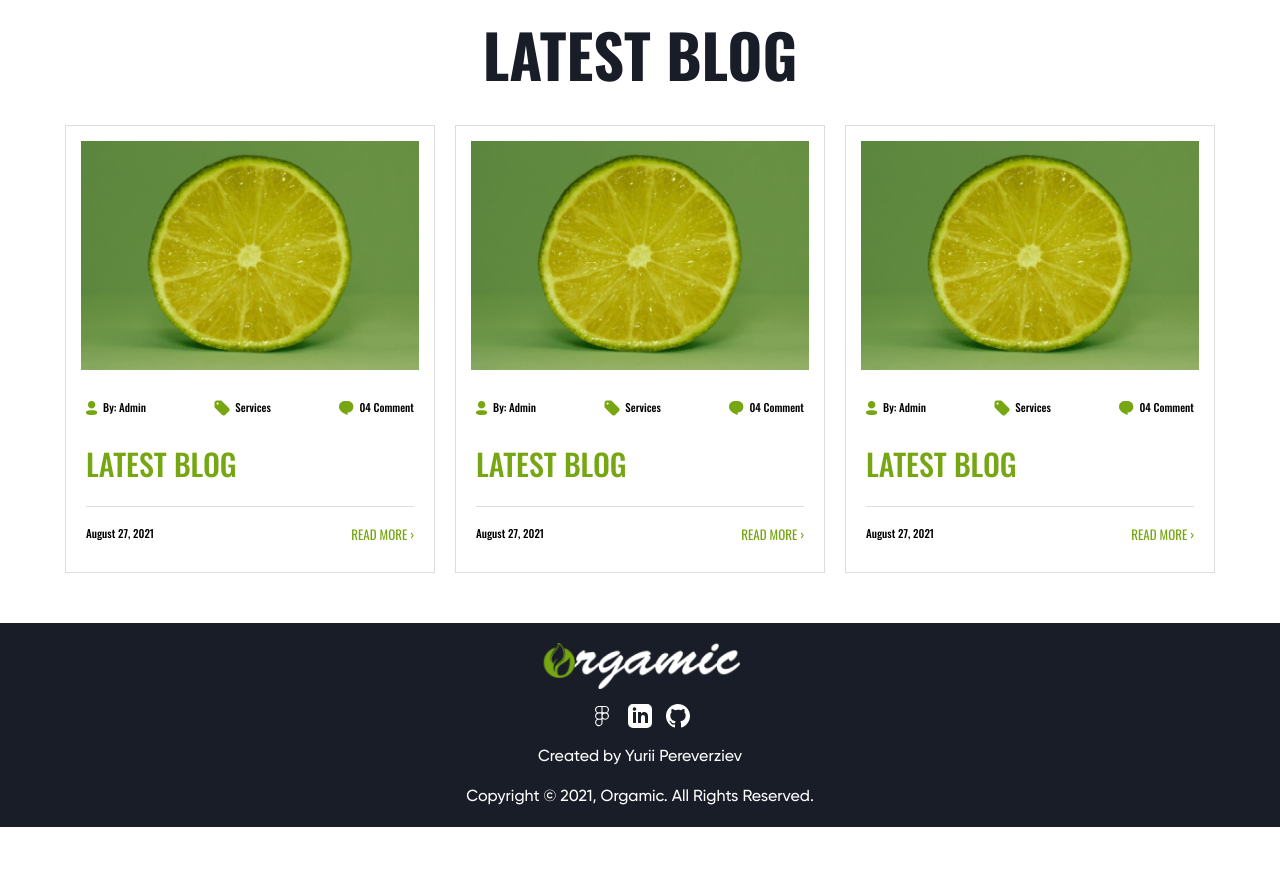
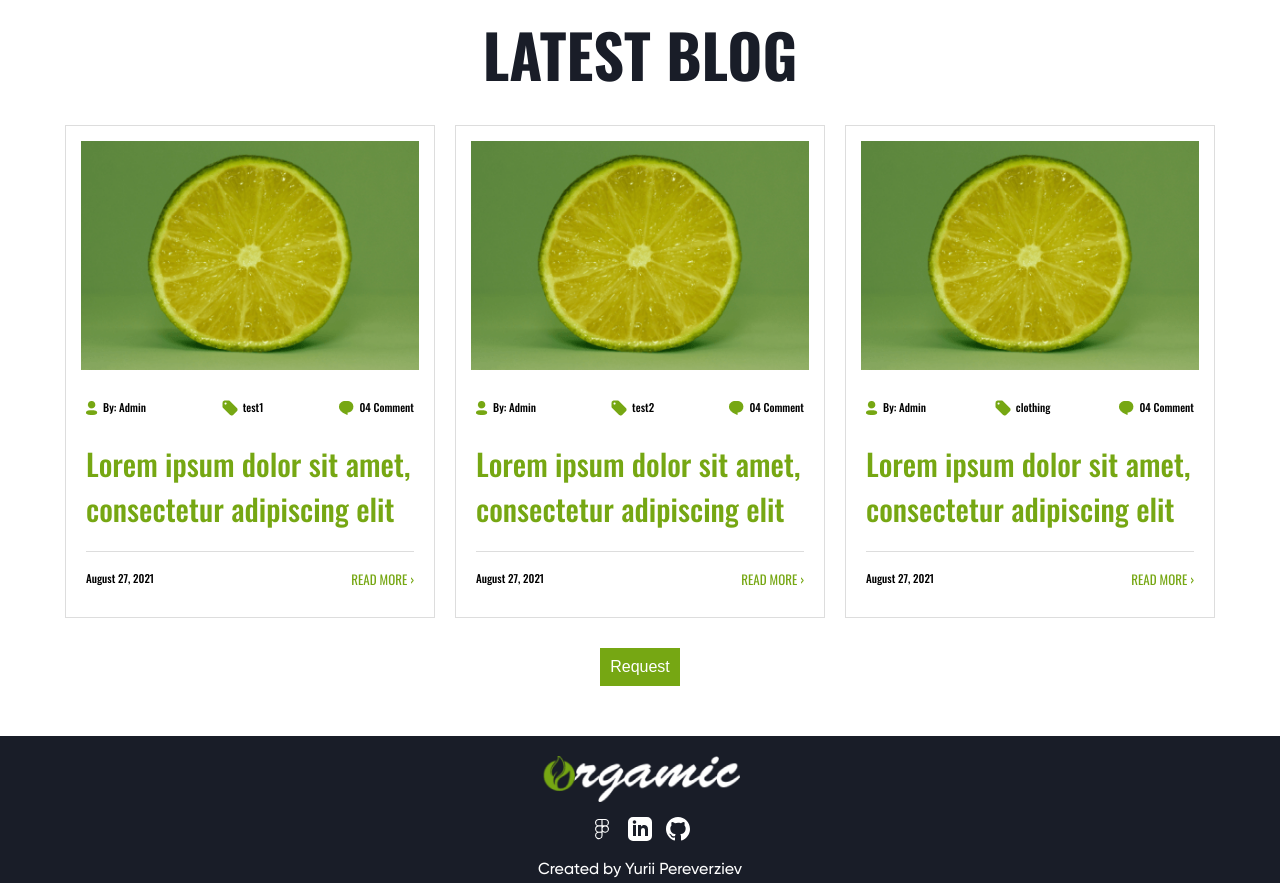
Before and after one commit to yuriipereverziev/Organic, a React (Create React App) app: page / in a window 1280 px wide. Shown: the part 3000-3883 px from the top of the page. Before the commit the page ends 3827 px from the top, so only its background shows below. Built offline with nearby package versions, Linux system fonts and the light colour scheme; no server answers.

Commit message:
add: reduce

```diff
--- a/package.json
+++ b/package.json
@@ -7,6 +7,7 @@
     "@testing-library/jest-dom": "^5.16.4",
     "@testing-library/react": "^13.1.1",
     "@testing-library/user-event": "^13.5.0",
+    "axios": "^0.27.2",
     "i18next": "^21.8.13",
     "i18next-browser-languagedetector": "^6.1.4",
     "prop-types": "^15.8.1",
--- a/src/App.js
+++ b/src/App.js
@@ -5,7 +5,6 @@ import ErrorBoundary from './components/ErrorBoundry/ErrorBoundary';
 import { ThemeProvider } from './context/ThemeDark/ThemeContext';
 import Root from './components/Root/Root';
 import './i18n';
-
 import store from './store/store';
 
 const App = () => {
--- a/src/components/News/News.js
+++ b/src/components/News/News.js
@@ -1,14 +1,51 @@
-import React from 'react';
+import React, { useEffect, useState } from 'react';
+import { useDispatch, useSelector } from 'react-redux';
+import axios from 'axios';
 import NewsItem from './NewsItem';
+import { updateNews } from '../../store/actions';
 
 const News = () => {
+  const dispatch = useDispatch();
+  const content = useSelector((state) => state.dataNews);
+  const [loading, setLoading] = useState(false);
+
+  const getRequest = (url) => {
+    setLoading(true);
+    axios.get(url)
+      .then((res) => {
+        setLoading(false);
+        dispatch(updateNews(res.data));
+      })
+      .catch((err) => {
+        setLoading(false);
+        throw new Error(
+          `Could not fetch ${url}, message: "${err.message}."`
+        );
+      });
+  };
+
+  useEffect(() => {
+    getRequest('https://fakestoreapi.com/products?limit=3');
+  }, []);
+
+  const spinner = loading ? 'Loading...' : null;
+  const textBtn = !loading ? 'Request' : null;
+
   return (
     <section className="block news">
       <div className="container">
         <h2 className="news__title title">LATEST BLOG</h2>
 
-        <NewsItem />
+        <NewsItem content={content} />
 
+        <button
+          type="button"
+          className="news__btn btn active"
+          onClick={() => getRequest('https://fakestoreapi.com/products?limit=1')}
+        >
+          {spinner}
+          {textBtn}
+        </button>
       </div>
     </section>
   );
--- a/src/components/News/NewsItem.js
+++ b/src/components/News/NewsItem.js
@@ -1,59 +1,24 @@
-import React, { useState } from 'react';
+import React from 'react';
 import './scss/News.scss';
-import name from '../../assets/img/name.png';
-import tags from '../../assets/img/tags.png';
-import comment from '../../assets/img/comment.png';
-import image from '../../assets/img/news-lime.png';
+import PropTypes from 'prop-types';
 import NewsView from './NewsView';
 
-const NewsItem = () => {
-  const dataNews = [
-    {
-      id: 1,
-      title: 'LATEST BLOG',
-      category: 'Services',
-      image,
-      name,
-      tags,
-      comment,
-    },
-    {
-      id: 2,
-      title: 'LATEST BLOG',
-      category: 'Services',
-      image,
-      name,
-      tags,
-      comment,
-    },
-    {
-      id: 3,
-      title: 'LATEST BLOG',
-      category: 'Services',
-      image,
-      name,
-      tags,
-      comment,
-    },
-  ];
-
-  const [data] = useState(dataNews);
-
+const NewsItem = ({ content }) => {
   return (
-    <ul className="news-list">
-      {data.map((news) => (
+    <div className="news-list">
+      {content.map((newsData) => (
         <NewsView
-          key={news.id}
-          image={news.image}
-          name={news.name}
-          tags={news.tags}
-          category={news.category}
-          comment={news.comment}
-          title={news.title}
+          key={newsData.id}
+          title={newsData.title}
+          category={newsData.category}
         />
       ))}
-    </ul>
+    </div>
   );
 };
 
+NewsItem.propTypes = {
+  content: PropTypes.arrayOf(PropTypes.shape({})).isRequired,
+};
+
 export default NewsItem;
--- a/src/components/News/NewsView.js
+++ b/src/components/News/NewsView.js
@@ -1,16 +1,15 @@
 import React from 'react';
 import PropTypes from 'prop-types';
+import name from '../../assets/img/name.png';
+import tags from '../../assets/img/tags.png';
+import comment from '../../assets/img/comment.png';
+import image from '../../assets/img/news-lime.png';
 
 const NewsView = ({
-  image,
-  name,
-  tags,
-  category,
-  comment,
-  title
+  title, category
 }) => {
   return (
-    <li className="news-item">
+    <div className="news-item">
       <img className="news-item__prod" src={image} alt="lime" />
       <div className="news-item__main">
         <div className="news-item__info">
@@ -33,16 +32,12 @@ const NewsView = ({
           <a className="news-item__btn" href="/#">READ MORE ›</a>
         </div>
       </div>
-    </li>
+    </div>
   );
 };
 
 NewsView.propTypes = {
-  image: PropTypes.string.isRequired,
-  name: PropTypes.string.isRequired,
-  tags: PropTypes.string.isRequired,
   category: PropTypes.string.isRequired,
-  comment: PropTypes.string.isRequired,
   title: PropTypes.string.isRequired,
 };
 
--- a/src/components/News/scss/News.scss
+++ b/src/components/News/scss/News.scss
@@ -143,3 +143,8 @@
 .news-item__btn {
   font-size: 13px;
 }
+
+.news__btn {
+  margin: 30px auto 0;
+  cursor: pointer;
+}
--- a/src/components/Root/Root.js
+++ b/src/components/Root/Root.js
@@ -13,6 +13,7 @@ import { ThemeContext } from '../../context/ThemeDark/ThemeContext';
 
 const Root = () => {
   const { theme } = useContext(ThemeContext);
+
   return (
     <div className={`App ${theme}`}>
 
--- a/src/store/actions.js
+++ b/src/store/actions.js
@@ -1,11 +1,3 @@
-const productsLoaded = (newProduct) => {
-  return {
-    type: 'PRODUCTS_LOADED',
-    payload: newProduct
-  };
-};
+import { UPDATE_NEWS } from './types';
 
-export {
-  // eslint-disable-next-line import/prefer-default-export
-  productsLoaded
-};
+export const updateNews = (value) => ({ type: UPDATE_NEWS, payload: value }); // eslint-disable-line
--- a/src/store/reducers.js
+++ b/src/store/reducers.js
@@ -1,13 +1,30 @@
+import { UPDATE_NEWS } from './types';
+
 const initialState = {
-  product: []
+  dataNews: [
+    {
+      category: 'test1',
+      title: 'Lorem ipsum dolor sit amet, consectetur adipiscing elit',
+    },
+    {
+      category: 'test2',
+      title: 'Lorem ipsum dolor sit amet, consectetur adipiscing elit',
+    },
+    {
+      category: 'clothing',
+      title: 'Lorem ipsum dolor sit amet, consectetur adipiscing elit',
+    },
+  ],
+  loading: true,
 };
 
 // eslint-disable-next-line default-param-last
-const reducers = (state = initialState, action) => {
+const news = (state = initialState, action) => {
   switch (action.type) {
-    case 'PRODUCTS_LOADED':
+    case UPDATE_NEWS:
       return {
-        product: action.payload
+        dataNews: action.payload,
+        loading: false,
       };
 
     default:
@@ -15,4 +32,4 @@ const reducers = (state = initialState, action) => {
   }
 };
 
-export default reducers;
+export default news;
--- /dev/null
+++ b/src/store/types.js
@@ -0,0 +1,2 @@
+// eslint-disable-next-line import/prefer-default-export
+export const UPDATE_NEWS = 'UPDATE_NEWS';
```
Also changed, not shown: 1 other file (tests, documents, lock files or other folders).
